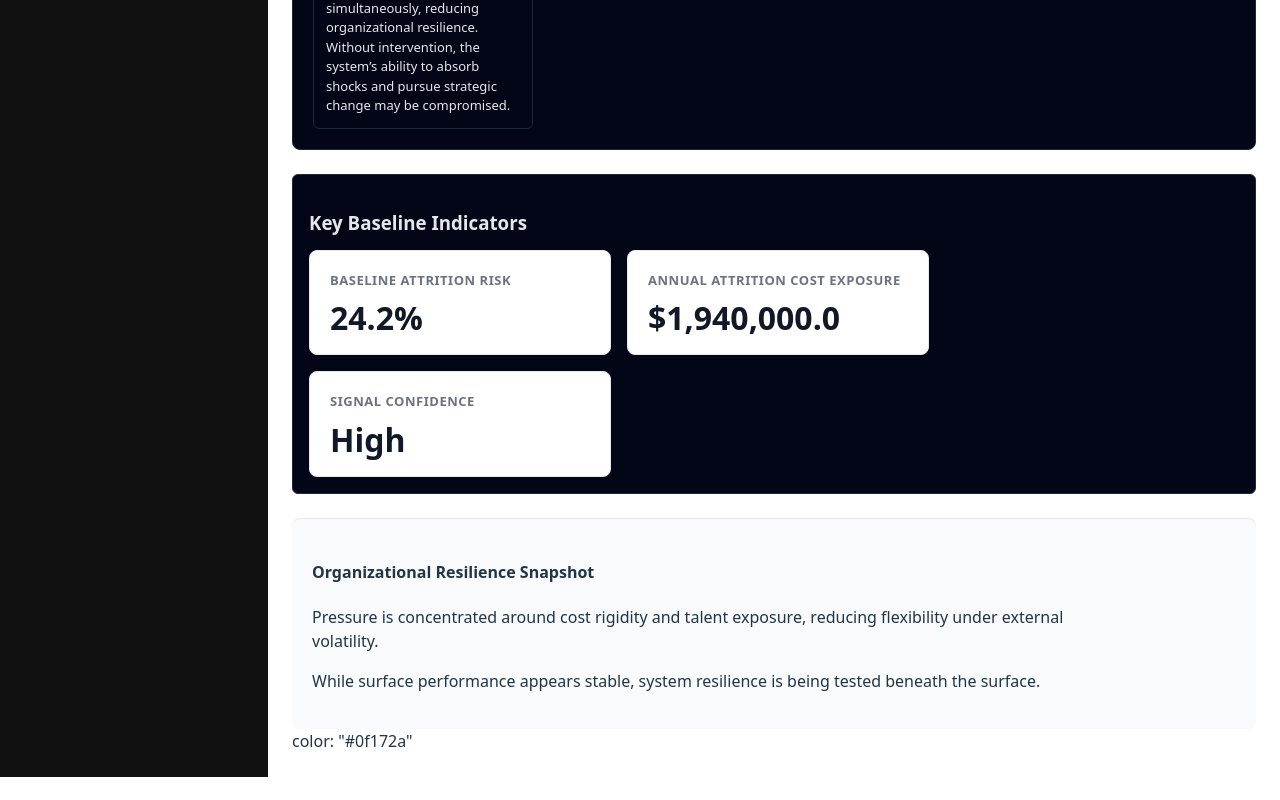
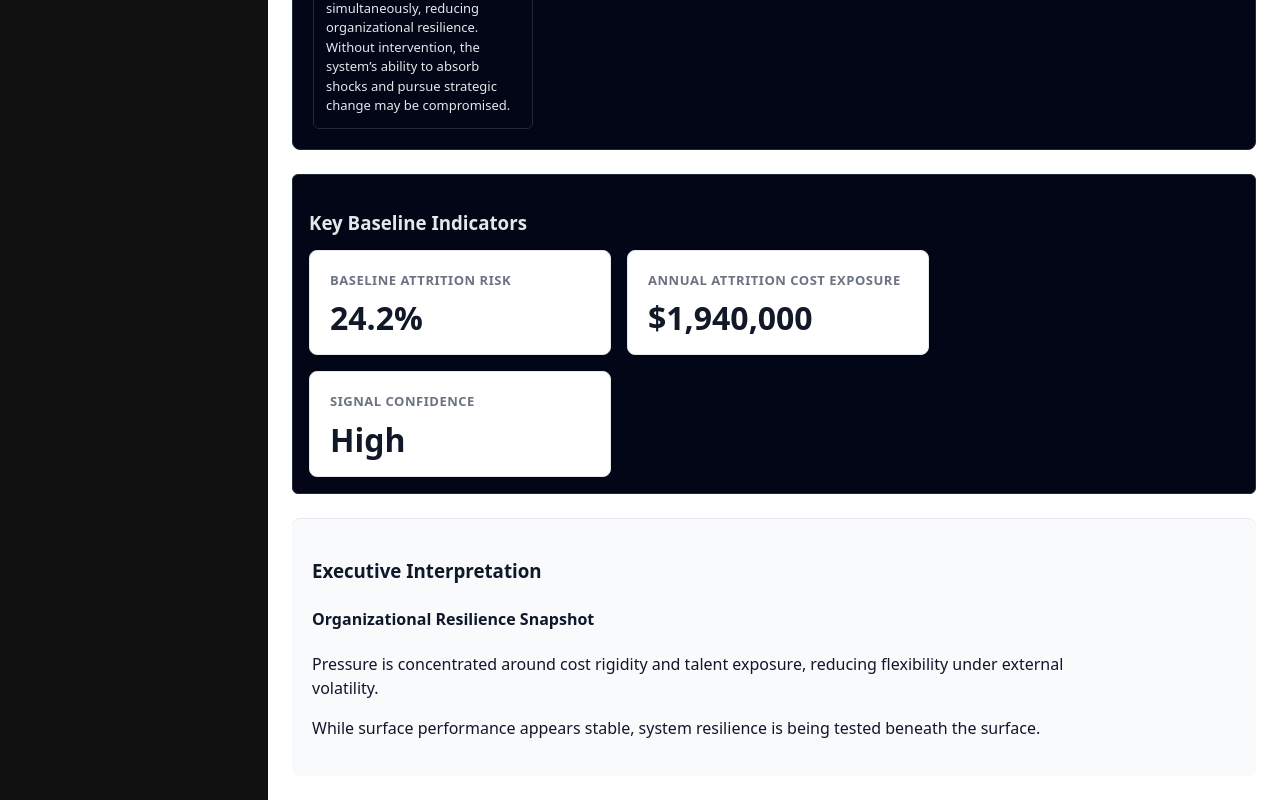
Before and after one commit to prasadbng-art/the-catalyst, a React (Vite) app in the folder catalyst_v1/catalyst-api/catalyst-ui/: page /baseline in a window 1280 px wide. Shown: the part 633-1433 px from the top of the page. Before the commit the page ends 1410 px from the top, so only its background shows below. Built offline with nearby package versions, Linux system fonts and the light colour scheme.

Commit message:
changing color code of baseline page bottom panel (persona narrative)

```diff
--- a/catalyst_v1/catalyst-api/catalyst-ui/src/pages/baseline.tsx
+++ b/catalyst_v1/catalyst-api/catalyst-ui/src/pages/baseline.tsx
@@ -6,25 +6,13 @@ import type { StressProfile } from "../components/visuals/motion";
 /* =========================================================
    Types
 ========================================================= */
-
 type Persona = "CEO" | "CFO" | "CHRO";
 
 /* =========================================================
-   Canonical baseline metrics (must align with Simulation)
+   Baseline constants
 ========================================================= */
-
 const baselineAttritionRisk = 24.2;
 const baselineAnnualCost = 1.94; // in $M
-
-const USD = new Intl.NumberFormat("en-US", {
-  style: "currency",
-  currency: "USD",
-  maximumFractionDigits: 1,
-});
-
-/* =========================================================
-   Baseline stress profile (single source of truth)
-========================================================= */
 
 const baselineStress: StressProfile = {
   people: 65,
@@ -36,7 +24,6 @@ const baselineStress: StressProfile = {
 /* =========================================================
    Page
 ========================================================= */
-
 export default function BaselinePage() {
   const [persona, setPersona] = useState<Persona>("CEO");
 
@@ -44,13 +31,10 @@ export default function BaselinePage() {
     <div style={{ maxWidth: 1100 }}>
       <BaselineHeader />
 
-      {/* Persona selector (canonical control) */}
+      {/* Persona selector */}
       <div style={{ marginBottom: 16 }}>
         <label style={{ marginRight: 8 }}>View as:</label>
-        <select
-          value={persona}
-          onChange={(e) => setPersona(e.target.value as Persona)}
-        >
+        <select value={persona} onChange={(e) => setPersona(e.target.value as Persona)}>
           <option value="CEO">CEO</option>
           <option value="CFO">CFO</option>
           <option value="CHRO">CHRO</option>
@@ -65,7 +49,6 @@ export default function BaselinePage() {
       />
 
       <PersonaAdvisoryPanel persona={persona} />
-      color: "#0f172a"
     </div>
   );
 }
@@ -73,7 +56,6 @@ export default function BaselinePage() {
 /* =========================================================
    Header
 ========================================================= */
-
 function BaselineHeader() {
   return (
     <header style={{ marginBottom: 24 }}>
@@ -86,16 +68,9 @@ function BaselineHeader() {
 }
 
 /* =========================================================
-   Main Canvas (Magic Cube + stress interpretation)
+   Stress Canvas
 ========================================================= */
-
-function BaselineCanvas({
-  stress,
-  persona,
-}: {
-  stress: StressProfile;
-  persona: Persona;
-}) {
+function BaselineCanvas({ stress, persona }: { stress: StressProfile; persona: Persona }) {
   return (
     <section
       style={{
@@ -109,29 +84,20 @@ function BaselineCanvas({
     >
       <h3 style={{ marginBottom: 16 }}>Organizational Stress Profile</h3>
 
-      <div
-        style={{
-          display: "flex",
-          gap: 32,
-          alignItems: "center",
-        }}
-      >
-        {/* Cube */}
+      <div style={{ display: "flex", gap: 32, alignItems: "center" }}>
         <div style={{ flex: "0 0 320px" }}>
           <MagicCube stress={stress} persona={persona} />
         </div>
 
-        {/* Stress interpretation */}
         <div style={{ flex: 1 }}>
           <ul style={{ margin: 0, paddingLeft: 18, lineHeight: 1.6 }}>
             <li>
-              <strong>Primary stress driver:</strong> People risk ({stress.people}
-              %) and cost pressure ({stress.cost}%) are jointly constraining
-              organizational flexibility.
+              <strong>Primary stress driver:</strong> People risk ({stress.people}%) and cost
+              pressure ({stress.cost}%) are jointly constraining organizational flexibility.
             </li>
             <li>
-              <strong>Risk implication:</strong> Elevated macro volatility (
-              {stress.macro}%) increases sensitivity to attrition-related shocks.
+              <strong>Risk implication:</strong> Elevated macro volatility ({stress.macro}%)
+              increases sensitivity to attrition-related shocks.
             </li>
           </ul>
         </div>
@@ -141,9 +107,8 @@ function BaselineCanvas({
 }
 
 /* =========================================================
-   Baseline Indicators
+   Indicators
 ========================================================= */
-
 function BaselineIndicators({
   baselineAttritionRisk,
   baselineAnnualCost,
@@ -164,23 +129,12 @@ function BaselineIndicators({
     >
       <h3 style={{ marginBottom: 12 }}>Key Baseline Indicators</h3>
 
-      <div
-        style={{
-          display: "flex",
-          gap: 16,
-          flexWrap: "wrap",
-        }}
-      >
-        <KpiCard
-          title="Baseline Attrition Risk"
-          value={`${baselineAttritionRisk}%`}
-        />
-
+      <div style={{ display: "flex", gap: 16, flexWrap: "wrap" }}>
+        <KpiCard title="Baseline Attrition Risk" value={`${baselineAttritionRisk}%`} />
         <KpiCard
           title="Annual Attrition Cost Exposure"
-          value={`${USD.format(baselineAnnualCost * 1_000_000)}`}
+          value={`$${(baselineAnnualCost * 1_000_000).toLocaleString()}`}
         />
-
         <KpiCard title="Signal Confidence" value="High" />
       </div>
     </section>
@@ -188,9 +142,8 @@ function BaselineIndicators({
 }
 
 /* =========================================================
-   Persona Advisory Panel (interpretive layer only)
+   Persona Panel
 ========================================================= */
-
 function PersonaAdvisoryPanel({ persona }: { persona: Persona }) {
   return (
     <section
@@ -201,17 +154,19 @@ function PersonaAdvisoryPanel({ persona }: { persona: Persona }) {
         borderRadius: 8,
       }}
     >
-      <div style={{ maxWidth: 760 }}>
+      <div style={{ maxWidth: 760, color: "#0f172a" }}>
+        <h3 style={{ marginBottom: 12 }}>Executive Interpretation</h3>
+
         {persona === "CEO" && (
           <>
             <h4>Organizational Resilience Snapshot</h4>
             <p>
-              Pressure is concentrated around cost rigidity and talent exposure,
-              reducing flexibility under external volatility.
+              Pressure is concentrated around cost rigidity and talent exposure, reducing
+              flexibility under external volatility.
             </p>
             <p>
-              While surface performance appears stable, system resilience is
-              being tested beneath the surface.
+              While surface performance appears stable, system resilience is being tested
+              beneath the surface.
             </p>
           </>
         )}
@@ -220,12 +175,11 @@ function PersonaAdvisoryPanel({ persona }: { persona: Persona }) {
           <>
             <h4>Human Capital Risk Exposure</h4>
             <p>
-              Current conditions increase sensitivity to people-related cost
-              shocks, even without immediate budget overruns.
+              Current conditions increase sensitivity to people-related cost shocks, even
+              without immediate budget overruns.
             </p>
             <p>
-              Downside risk becomes less predictable if attrition accelerates
-              under stress.
+              Downside risk becomes less predictable if attrition accelerates under stress.
             </p>
           </>
         )}
@@ -234,12 +188,12 @@ function PersonaAdvisoryPanel({ persona }: { persona: Persona }) {
           <>
             <h4>Workforce Stability Outlook</h4>
             <p>
-              Elevated pressure on people systems increases the likelihood of
-              regretted exits, particularly in high-demand roles.
+              Elevated pressure on people systems increases the likelihood of regretted exits,
+              particularly in high-demand roles.
             </p>
             <p>
-              Early intervention can stabilize the workforce before visible
-              attrition materializes.
+              Early intervention can stabilize the workforce before visible attrition
+              materializes.
             </p>
           </>
         )}
```
